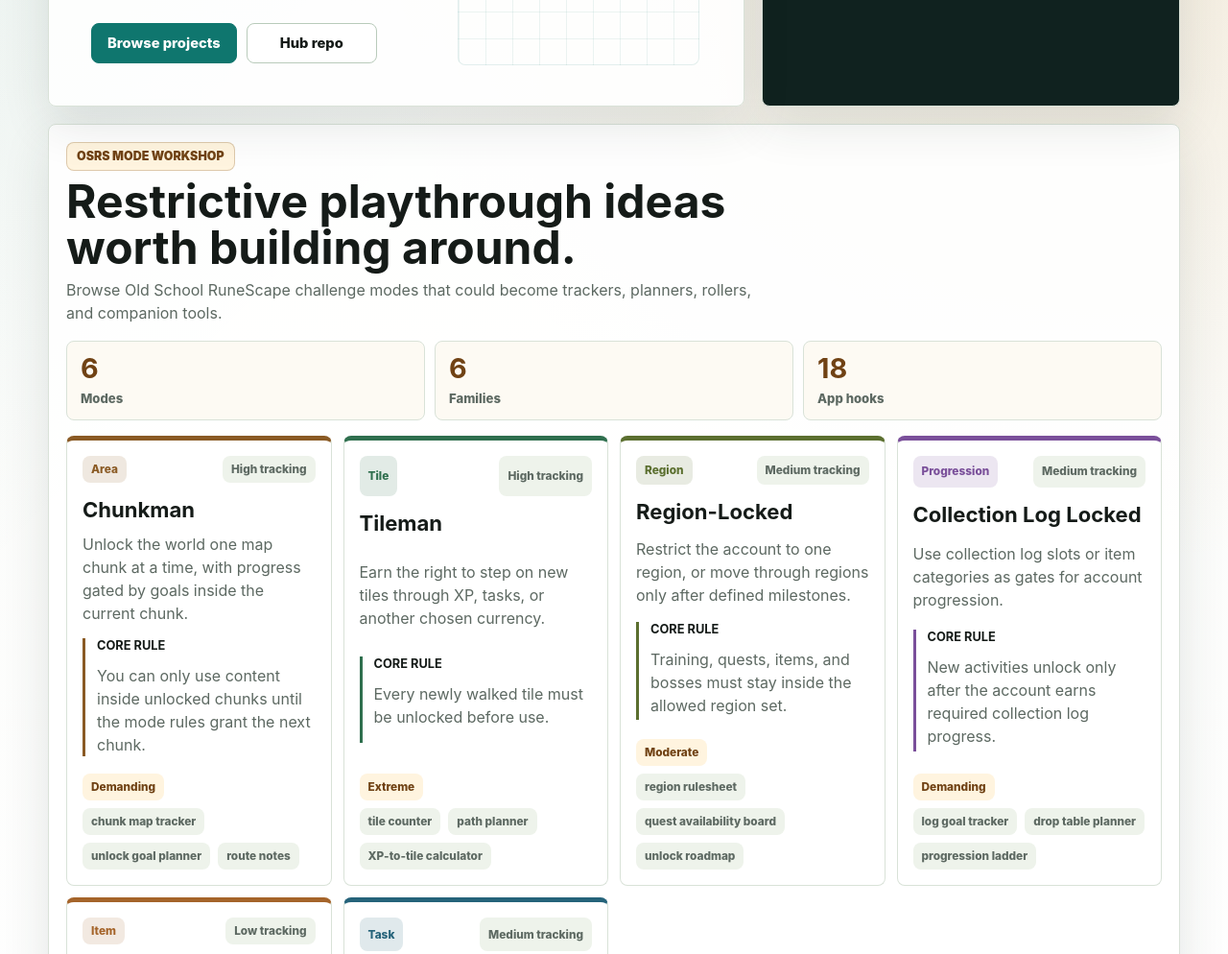
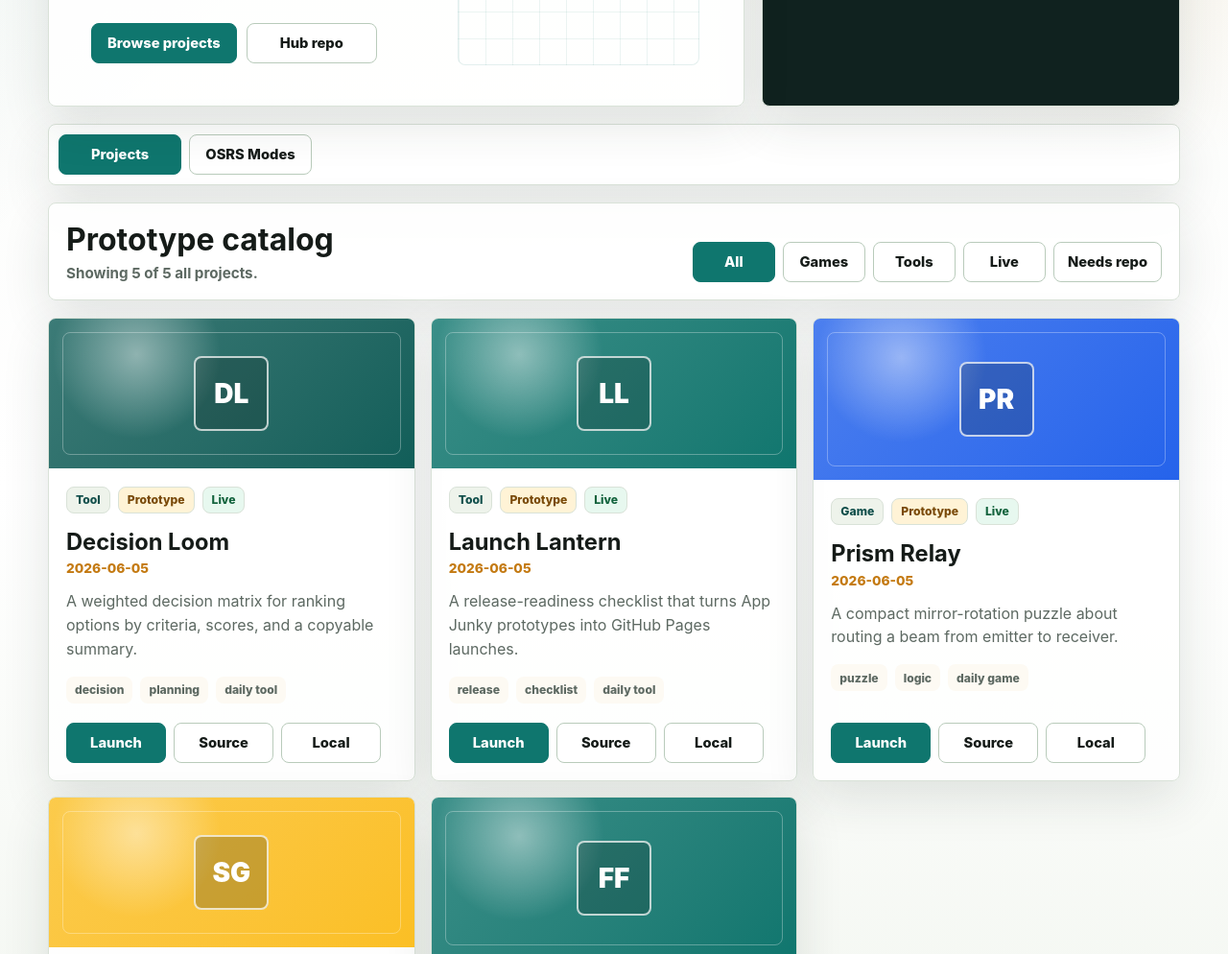
Before and after one commit to Nubles/app-junky-hub, a plain HTML site: page index.html in a window 1280 px wide. Shown: the part 680-1674 px from the top of the page at 96% size. Drawn offline with Linux system fonts and the light colour scheme.

Commit message:
Move OSRS workshop behind hub tab

```diff
--- a/app.js
+++ b/app.js
@@ -17,6 +17,8 @@
   var osrsModeCount = document.getElementById("osrs-mode-count");
   var osrsFamilyCount = document.getElementById("osrs-family-count");
   var osrsAppHookCount = document.getElementById("osrs-app-hook-count");
+  var tabButtons = Array.prototype.slice.call(document.querySelectorAll("[data-hub-tab]"));
+  var tabPanels = Array.prototype.slice.call(document.querySelectorAll("[data-hub-panel]"));
   var filterButtons = Array.prototype.slice.call(document.querySelectorAll("[data-filter]"));
 
   projects.sort(function (a, b) {
@@ -201,6 +203,26 @@
     });
   }
 
+  function setActiveHubTab(tab) {
+    tabButtons.forEach(function (button) {
+      var isActive = button.dataset.hubTab === tab;
+      button.classList.toggle("is-active", isActive);
+      button.setAttribute("aria-selected", isActive ? "true" : "false");
+    });
+
+    tabPanels.forEach(function (panel) {
+      var isActive = panel.dataset.hubPanel === tab;
+      panel.classList.toggle("is-active", isActive);
+      panel.hidden = !isActive;
+    });
+  }
+
+  tabButtons.forEach(function (button) {
+    button.addEventListener("click", function () {
+      setActiveHubTab(button.dataset.hubTab);
+    });
+  });
+
   filterButtons.forEach(function (button) {
     button.addEventListener("click", function () {
       var filter = button.dataset.filter;
--- a/index.html
+++ b/index.html
@@ -51,6 +51,30 @@
         </section>
       </header>
 
+      <nav class="hub-tabs" aria-label="Hub sections">
+        <button class="hub-tab is-active" type="button" id="tab-projects" data-hub-tab="projects" aria-controls="panel-projects" aria-selected="true">Projects</button>
+        <button class="hub-tab" type="button" id="tab-osrs" data-hub-tab="osrs" aria-controls="panel-osrs" aria-selected="false">OSRS Modes</button>
+      </nav>
+
+      <section class="hub-panel is-active" id="panel-projects" aria-labelledby="tab-projects" data-hub-panel="projects">
+        <section class="catalog-bar" aria-label="Catalog controls">
+          <div>
+            <h2>Prototype catalog</h2>
+            <p id="catalog-count">Showing all projects.</p>
+          </div>
+          <nav class="filters" aria-label="Project filters">
+            <button class="filter-button is-active" type="button" data-filter="all">All</button>
+            <button class="filter-button" type="button" data-filter="game">Games</button>
+            <button class="filter-button" type="button" data-filter="tool">Tools</button>
+            <button class="filter-button" type="button" data-filter="live">Live</button>
+            <button class="filter-button" type="button" data-filter="needs-repo">Needs repo</button>
+          </nav>
+        </section>
+
+        <section class="project-grid" id="project-grid" aria-live="polite"></section>
+      </section>
+
+      <section class="hub-panel" id="panel-osrs" aria-labelledby="tab-osrs" data-hub-panel="osrs" hidden>
         <section class="osrs-workshop" aria-labelledby="osrs-workshop-title">
           <div class="osrs-workshop-copy">
             <span class="section-kicker">OSRS mode workshop</span>
@@ -73,22 +97,7 @@
           </div>
           <div class="osrs-mode-grid" id="osrs-mode-grid" aria-live="polite"></div>
         </section>
-
-      <section class="catalog-bar" aria-label="Catalog controls">
-        <div>
-          <h2>Prototype catalog</h2>
-          <p id="catalog-count">Showing all projects.</p>
-        </div>
-        <nav class="filters" aria-label="Project filters">
-          <button class="filter-button is-active" type="button" data-filter="all">All</button>
-          <button class="filter-button" type="button" data-filter="game">Games</button>
-          <button class="filter-button" type="button" data-filter="tool">Tools</button>
-          <button class="filter-button" type="button" data-filter="live">Live</button>
-          <button class="filter-button" type="button" data-filter="needs-repo">Needs repo</button>
-        </nav>
       </section>
-
-      <section class="project-grid" id="project-grid" aria-live="polite"></section>
     </main>
 
     <script src="./projects.js?v=2026-06-05-polish"></script>
--- a/styles.css
+++ b/styles.css
@@ -175,7 +175,8 @@
 
 .action-button.primary,
 .filter-button.is-active,
-.card-link.primary {
+.card-link.primary,
+.hub-tab.is-active {
   border-color: var(--teal);
   background: var(--teal);
   color: #ffffff;
@@ -250,6 +251,42 @@
   color: rgba(239, 252, 247, 0.74);
   font-size: 0.82rem;
   font-weight: 800;
+}
+
+.hub-tabs {
+  display: flex;
+  flex-wrap: wrap;
+  gap: 8px;
+  margin: 18px 0 0;
+  border: 1px solid var(--line);
+  border-radius: 8px;
+  background: rgba(255, 255, 255, 0.88);
+  box-shadow: var(--shadow);
+  padding: 10px;
+}
+
+.hub-tab {
+  display: inline-flex;
+  min-height: 42px;
+  min-width: 128px;
+  align-items: center;
+  justify-content: center;
+  border: 1px solid var(--line-strong);
+  border-radius: 8px;
+  background: var(--surface);
+  color: var(--ink);
+  cursor: pointer;
+  font-size: 0.92rem;
+  font-weight: 850;
+  padding: 0 14px;
+}
+
+.hub-tab:hover {
+  border-color: var(--teal);
+}
+
+.hub-panel[hidden] {
+  display: none;
 }
 
 .osrs-workshop {
@@ -643,12 +680,14 @@
     grid-template-columns: 1fr;
   }
 
-  .filters {
+  .filters,
+  .hub-tabs {
     display: grid;
   }
 
   .filter-button,
-  .action-button {
+  .action-button,
+  .hub-tab {
     width: 100%;
   }
 }
```
Lines whose indentation alone changed are shown as unchanged.
